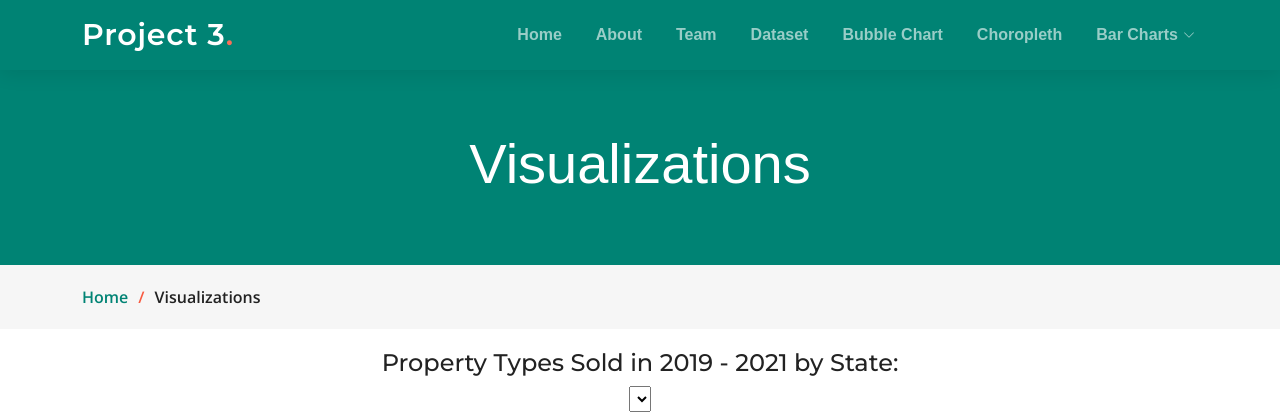
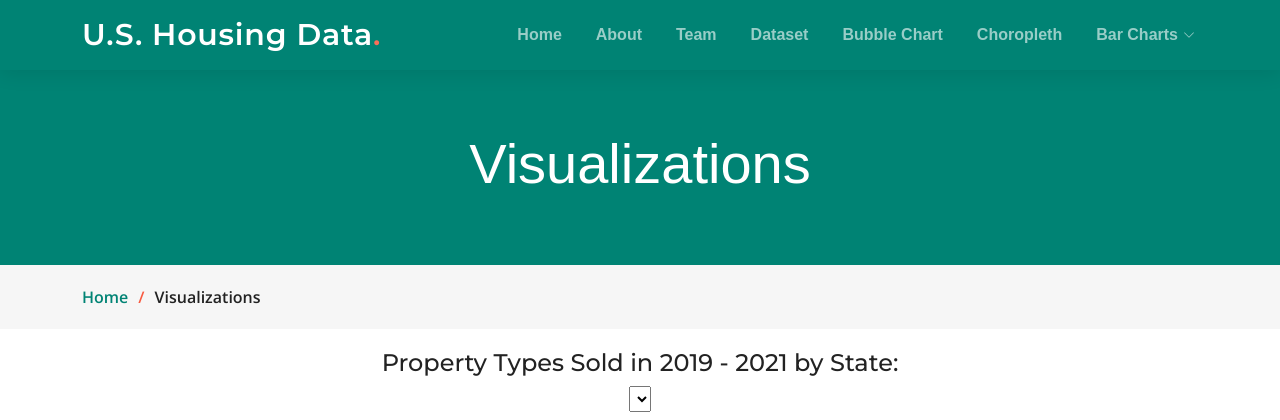
Before and after one commit to mbruns13/redfin_housing_data, a Flask app: template Code/templates/propertyprices.html in a window 1280 px wide. Shown: the top 420 px of the page. Run offline with Flask 2, Linux system fonts and the light colour scheme; the template is opened without the code that fills it, so the values that code supplies are empty; parts of the project's set-up code (start-up, migrations or seed data) failed here and were passed over; some libraries are stand-ins or nearby versions.

Commit message:
updating readme and fixing html on viz page

```diff
--- a/Code/templates/propertyprices.html
+++ b/Code/templates/propertyprices.html
@@ -5,7 +5,7 @@
     <meta charset="utf-8">
     <meta content="width=device-width, initial-scale=1.0" name="viewport">
 
-    <title>Project 3</title>
+    <title>U.S. Housing Data</title>
     <meta content="" name="description">
     <meta content="" name="keywords">
 
@@ -54,7 +54,7 @@
         <div class="container-fluid container-xl d-flex align-items-center justify-content-between">
             <a href="index.html" class="logo d-flex align-items-center">
                 <!-- Uncomment the line below if you also wish to use an image logo -->
-                <h1>Project 3<span>.</span></h1>
+                <h1>U.S. Housing Data<span>.</span></h1>
             </a>
             <nav id="navbar" class="navbar">
                 <ul>
```
Also changed, not shown: README.md.
